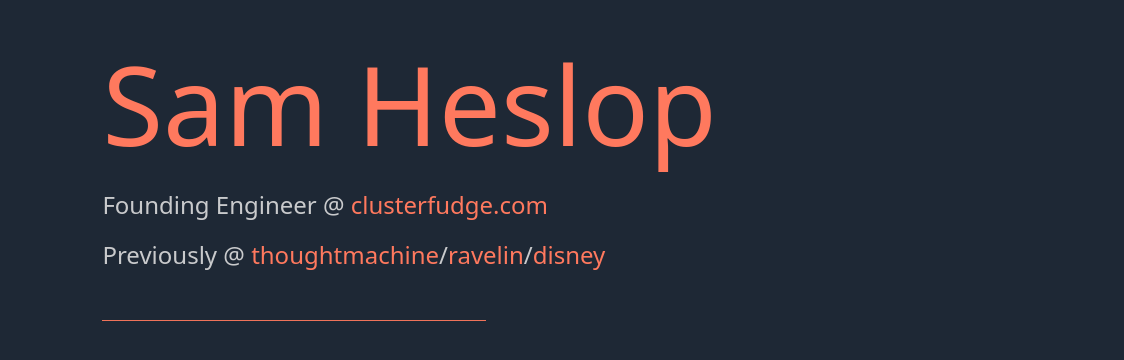
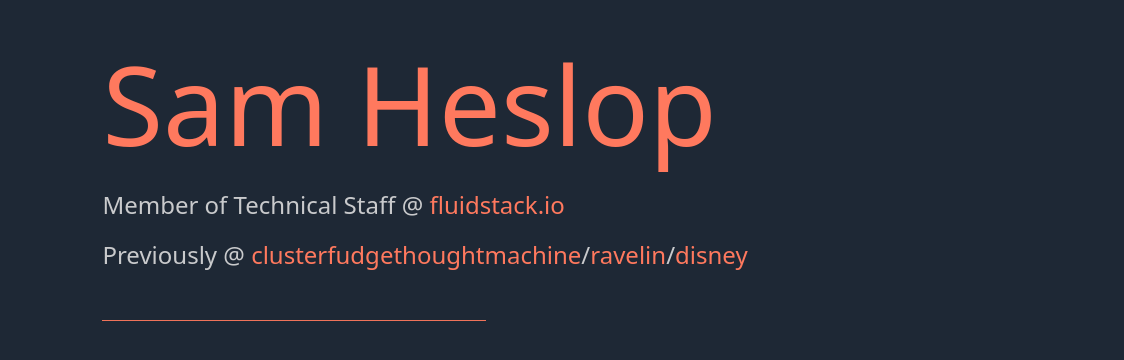
Before and after one commit to sHesl/sHesl.github.io, a website: page index.html in a window 1280 px wide. Shown: the full height of the page, 0-1124 px from the left. Drawn offline with Linux system fonts and the light colour scheme.

Commit message:
Update index.html

```diff
--- a/index.html
+++ b/index.html
@@ -19,8 +19,8 @@
     </div>
   </div>
   <div>
-    <p>Founding Engineer @<a href="https://clusterfudge.com"> clusterfudge.com</a></p>
-    <p>Previously @ <a href="https://thoughtmachine.net">thoughtmachine</a>/<a href="https://ravelin.com">ravelin</a>/<a
+    <p>Member of Technical Staff @<a href="https://fluidstack.io"> fluidstack.io</a></p>
+    <p>Previously @ <a href="https://clusterfudge.com">clusterfudge</a><a href="https://thoughtmachine.net">thoughtmachine</a>/<a href="https://ravelin.com">ravelin</a>/<a
         href="https://disney.com">disney</a></p>
   </div>
   <div>
```
